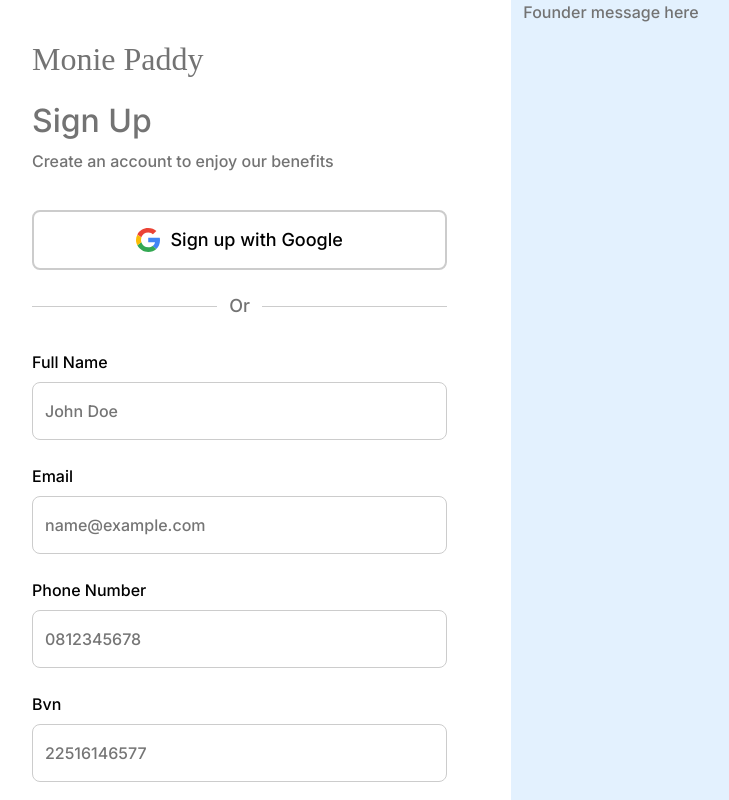
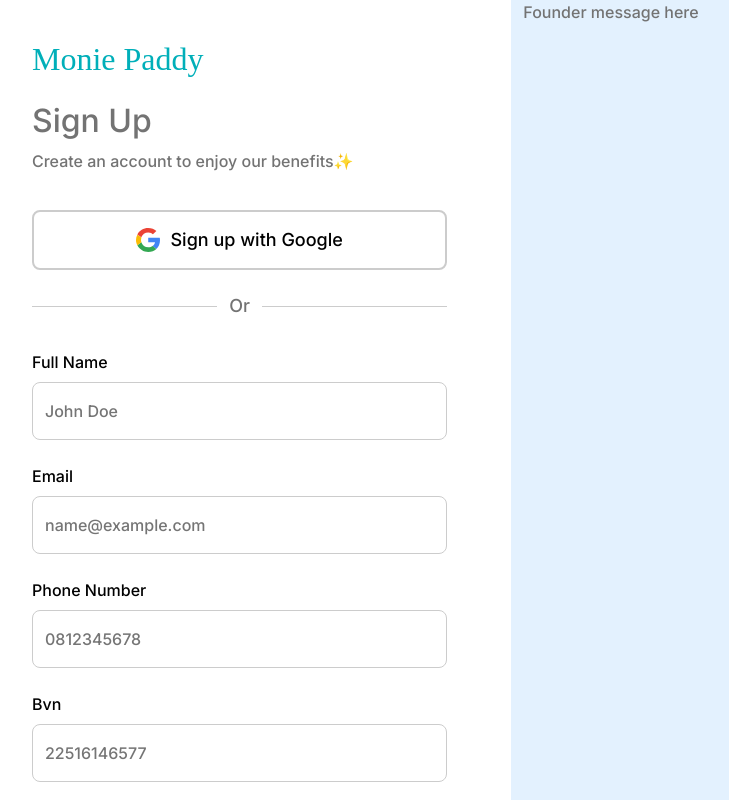
Before and after one commit to temybams/Monie-Paddy-Group2, a React (Vite) app in the folder Frontend/: page /signup in a window 1280 px wide. Shown: the whole page, without its empty margins (20-749 px from the left). Built offline with nearby package versions, Linux system fonts and the light colour scheme; a web font is replaced by a local one.

Commit message:
minor ui tweaks

```diff
--- a/Frontend/src/App.css
+++ b/Frontend/src/App.css
@@ -0,0 +1,3 @@
+:root {
+  --Pri-Color: #00AFB9;
+}
--- a/Frontend/src/pages/Signup/Signup.style.tsx
+++ b/Frontend/src/pages/Signup/Signup.style.tsx
@@ -1,4 +1,5 @@
 import styled from 'styled-components';
+import '../../App.css'
 
 export const Wrapper = styled.div`
   width: 100%;
@@ -32,11 +33,14 @@
 `;
 
 export const RegisterBox = styled.div`
-  width: 316px;
+  width: 329px;
   height: 84px;
   display: flex;
   flex-direction: column;
   justify-content: space-between;
+  font-family: Inter;
+
+
 `;
 
 export const GoogleSignin = styled.a`
@@ -131,3 +135,6 @@
   text-decoration: none;
   color: var(--Pri-Color);
 `;
+
+export const roundedRectangle = styled.svg`
+`
--- a/Frontend/src/pages/Signup/signup.tsx
+++ b/Frontend/src/pages/Signup/signup.tsx
@@ -32,7 +32,7 @@
           <RegisterBox className="my-4">
             <h2 style={{ fontSize: "32px" }}>Sign Up</h2>
             <p style={{ fontSize: "16px" }}>
-              Create an account to enjoy our benefits
+              Create an account to enjoy our benefits✨
             </p>
           </RegisterBox>
           <GoogleSignin href={`http://localhost:5500/auth/google`}>
```
Also changed, not shown: Frontend/public/assets/Rectangle 2.svg (added), 1 other file (tests, documents, lock files or other folders).
